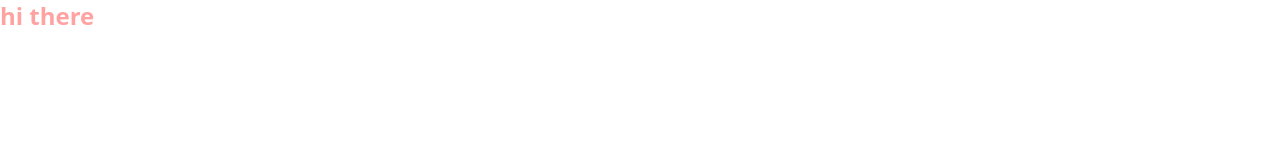
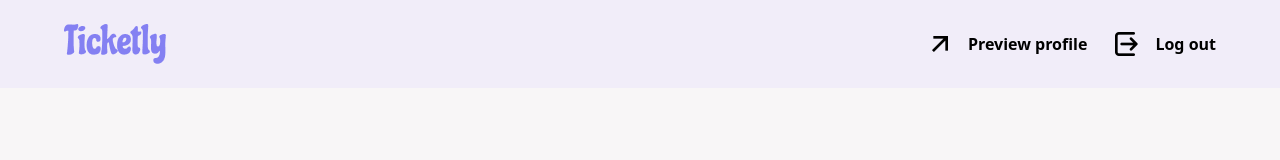
Before and after one commit to MohammedBentalb/Ticketly, a website built with Vite: page index.html in a window 1280 px wide. Built offline with nearby package versions, Linux system fonts and the light colour scheme.

Commit message:
creating the header's nav

```diff
--- a/index.css
+++ b/index.css
@@ -1,11 +1,24 @@
 @import "tailwindcss";
+@import url("https://fonts.googleapis.com/css2?family=Chivo:ital,wght@0,100..900;1,100..900&display=swap");
 
-* {
-  @apply m-0 p-0 box-border scroll-smooth;
+@theme {
+  --font-chivo: "Chivo", sans-serif;
+  --color-primary: #8480f2;
+  --color-secondary-1: #f1edf9;
+  --color-secondar-2: #f8f6f7;
 }
+
+body {
+  @apply bg-secondar-2;
+}
+
 a {
   @apply no-underline;
 }
 ul {
   @apply list-none;
 }
+
+.max-container {
+  @apply max-w-[1440px];
+}
--- a/index.html
+++ b/index.html
@@ -8,9 +8,44 @@
     <title>brief4</title>
   </head>
   <body>
-    <div>
-      <h1 class="text-red-300 font-bold text-2xl">hi there</h1>
-    </div>
+
+    <header class="bg-secondary-1">
+      <nav
+        class="max-container mx-auto! px-16 py-6 flex justify-between items-center"
+      >
+        <img src="assets/images/Ticketly.png" alt="logo" class="max-sm:w-20" />
+        <ul class="flex justify-center items-center gap-6 max-sm:hidden">
+          <li class="flex items-center gap-3">
+            <img
+              src="assets/images/arrow-up.png"
+              alt="preview icon"
+              class="size-8"
+            />
+            <a href="#" class="font-semibold hover:text-primary"
+              >Preview profile</a
+            >
+          </li>
+          <li class="flex items-center gap-3">
+            <img
+              src="assets/images/sign-out.png"
+              alt="preview icon"
+              class="size-8"
+            />
+            <a href="#" class="font-semibold hover:text-primary"
+              >Log out</a
+            >
+          </li>
+        </ul>
+
+        <div class="size-8 flex flex-col items-center gap-1.5 justify-center cursor-pointer sm:hidden">
+          <div class="w-full h-0.5 bg-black"></div>
+          <div class="w-full h-0.5 bg-black"></div>
+          <div class="w-full h-0.5 bg-black"></div>
+        </div>
+
+      </nav>
+    </header>
+
     <script type="module" src="/src/main.js"></script>
   </body>
 </html>
```
Also changed, not shown: assets/fonts/Chicle-Regular.ttf (added), assets/images/Ticketly.png (added), assets/images/arrow-up.png (added), assets/images/sign-out.png (added), assets/images/stool.png (added), 1 other file.
